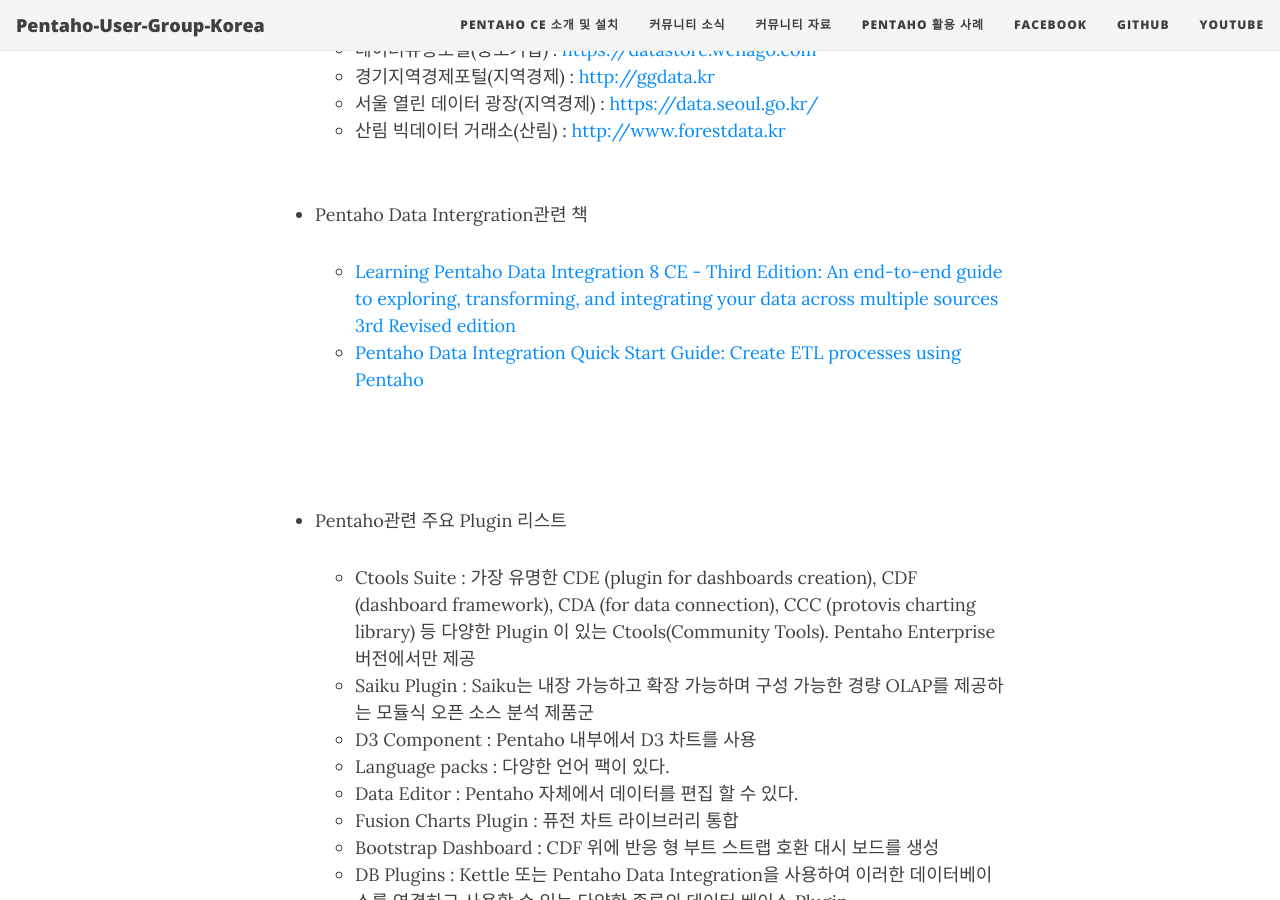
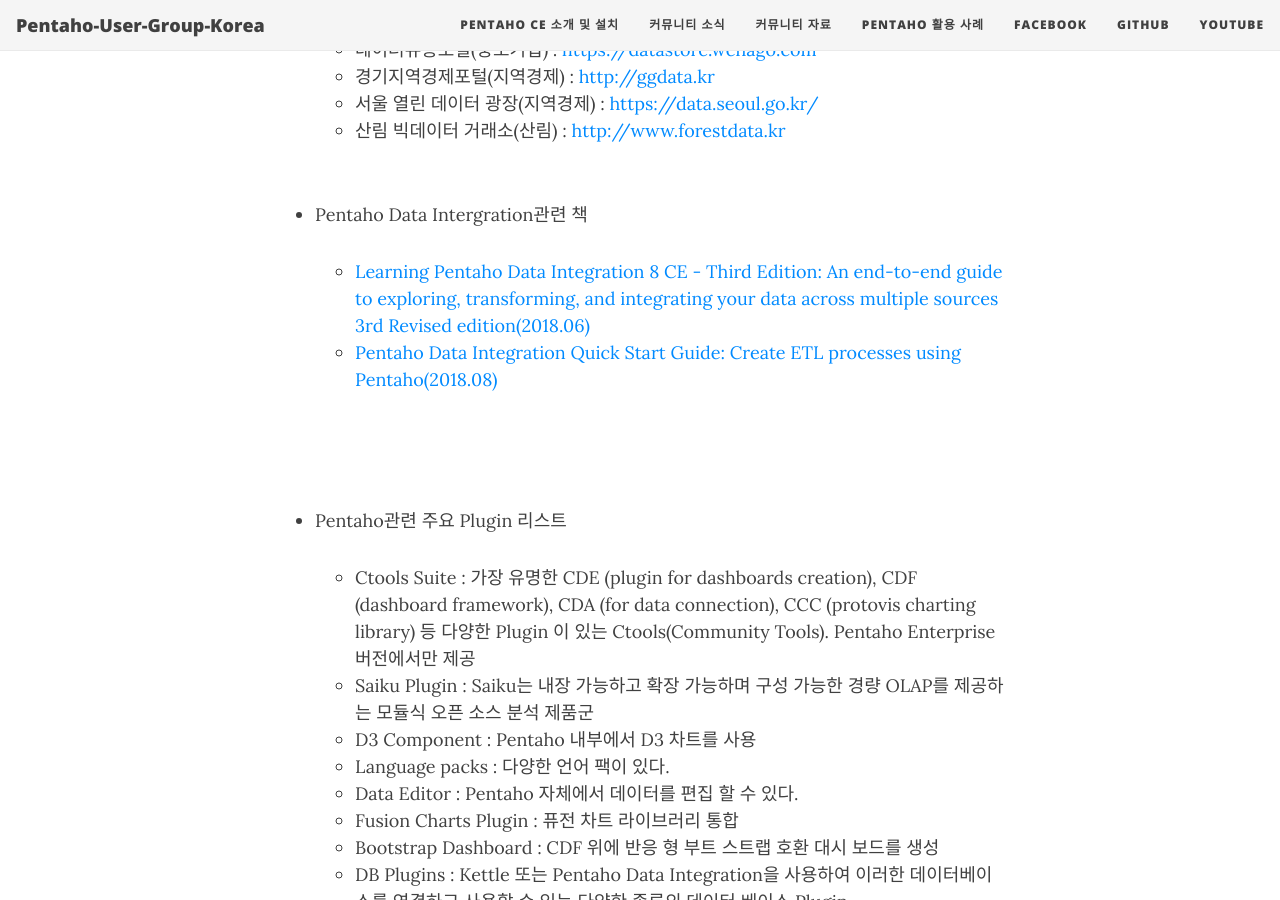
Before and after one commit to Pentaho-User-Group-Korea/Pentaho-User-Group-Korea.github.io, a Jekyll site: the page built from reference.md, in a window 1280 px wide and 900 px high, scrolled down 2866 px. Built offline with Jekyll 4.4.1, drawn with Linux system fonts in a browser that asks for light colours; nearby versions of some CDN libraries.

Commit message:
Update reference.md

```diff
--- a/reference.md
+++ b/reference.md
@@ -85,8 +85,8 @@ title: 커뮤니티 자료
   <br/>
   <br/>
 * Pentaho Data Intergration관련 책
-  * [Learning Pentaho Data Integration 8 CE - Third Edition: An end-to-end guide to exploring, transforming, and integrating your data across multiple sources 3rd Revised edition](https://www.amazon.com/Learning-Pentaho-Data-Integration-end/dp/178829243X/)
-  * [Pentaho Data Integration Quick Start Guide: Create ETL processes using Pentaho](https://www.amazon.com/Pentaho-Integration-Quick-Start-Guide/dp/1789343321/)
+  * [Learning Pentaho Data Integration 8 CE - Third Edition: An end-to-end guide to exploring, transforming, and integrating your data across multiple sources 3rd Revised edition(2018.06)](https://www.amazon.com/Learning-Pentaho-Data-Integration-end/dp/178829243X/)
+  * [Pentaho Data Integration Quick Start Guide: Create ETL processes using Pentaho(2018.08)](https://www.amazon.com/Pentaho-Integration-Quick-Start-Guide/dp/1789343321/)
 
 <br/>
 <br/>
```
